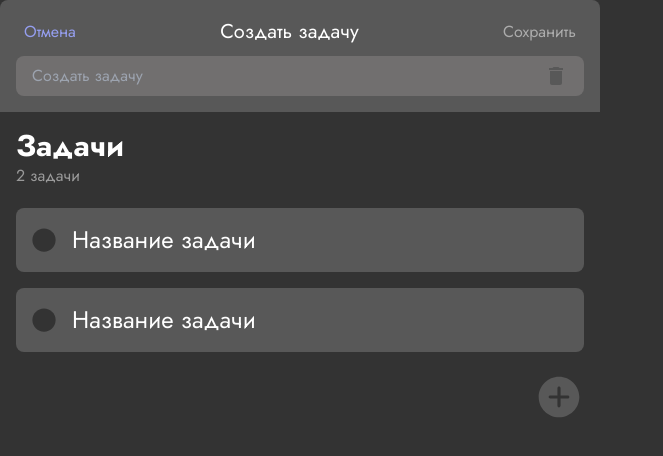
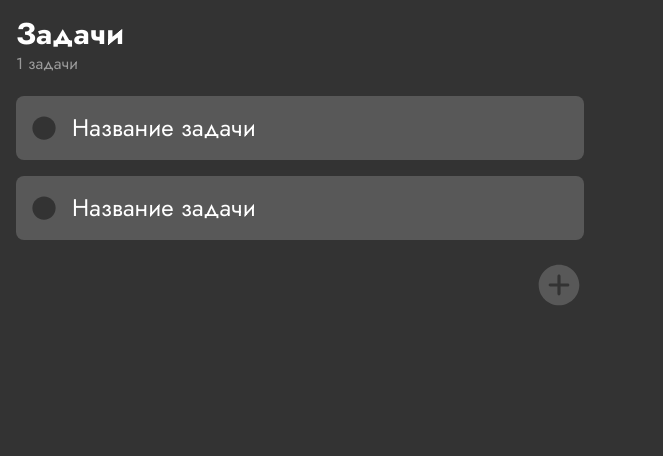
Before and after one commit to AndBelkin/todo-app, a React (Vite) app: page / in a window 1280 px wide. Shown: the top 456 px of the page, without its empty margins (0-663 px from the left). Built offline with nearby package versions, Linux system fonts and the light colour scheme.

Commit message:
Add click AddNewTask & cancel

```diff
--- a/src/TodoApp.tsx
+++ b/src/TodoApp.tsx
@@ -2,12 +2,14 @@ import { FC } from "react";
 import { Helmet } from "react-helmet";
 import ItemsContainer from "./components/todoApp/ItemsContainer";
 import CreateItemsForm from "./components/todoApp/CreateItemsForm";
+import { useAppSelector } from "./app/hooks";
 
 const TodoApp: FC = () => {
+  const isOpen: boolean = useAppSelector((state) => state.todoApp.isAdd);
   return (
     <div className="todo-app">
       <Helmet title="Todo Application by AndBelkin" />
-      <CreateItemsForm />
+      {isOpen ? <CreateItemsForm /> : false}
       <ItemsContainer />
     </div>
   );
--- a/src/app/feature/todoApp/todoAppSlice.ts
+++ b/src/app/feature/todoApp/todoAppSlice.ts
@@ -19,9 +19,13 @@ const initialState: TodoAppSlice = {
 export const todoAppSlice = createSlice({
   name: "todoApp",
   initialState,
-  reducers: {},
+  reducers: {
+    changeOpen: (state) => {
+      state.isAdd = !state.isAdd;
+    },
+  },
 });
 
-export const {} = todoAppSlice.actions;
+export const { changeOpen } = todoAppSlice.actions;
 
 export default todoAppSlice.reducer;
--- a/src/components/todoApp/CreateItemsForm.tsx
+++ b/src/components/todoApp/CreateItemsForm.tsx
@@ -1,12 +1,20 @@
 import { FC } from "react";
 import "../../styles/CreateItemsForm.css";
 import { MdDelete } from "react-icons/md";
+import { useAppDispatch } from "../../app/hooks";
+import { changeOpen } from "../../app/feature/todoApp/todoAppSlice";
 
 const CreateItemsForm: FC = () => {
+  const dispatch = useAppDispatch();
   return (
     <div className="create-items-form">
       <div className="wrapper">
-        <button className="cancel-button">Отмена</button>
+        <button
+          className="cancel-button"
+          onClick={() => dispatch(changeOpen())}
+        >
+          Отмена
+        </button>
         <p className="title">Создать задачу</p>
         <button className="save-button">Сохранить</button>
       </div>
--- a/src/components/todoApp/ItemsContainer.tsx
+++ b/src/components/todoApp/ItemsContainer.tsx
@@ -2,20 +2,37 @@ import { FC } from "react";
 import { IoIosAddCircle } from "react-icons/io";
 import "../../styles/ItemsContainer.css";
 import TodoItems from "./TodoItems";
+import { useAppDispatch, useAppSelector } from "../../app/hooks";
+import { changeOpen, Todos } from "../../app/feature/todoApp/todoAppSlice";
 
 const ItemsContainer: FC = () => {
+  const isOpen: boolean = useAppSelector((state) => state.todoApp.isAdd);
+  const todos: Todos[] = useAppSelector((state) => state.todoApp.todos);
+  const dispatch = useAppDispatch();
+  const renderCountItems = () => {
+    if (todos.length > 0) {
+      return <p className="header-subtitle">{todos.length} задачи</p>;
+    }
+  };
   return (
     <div className="items-container">
       <header className="header">
         <h1 className="header-title">Задачи</h1>
-        <p className="header-subtitle">2 задачи</p>
+        {renderCountItems()}
       </header>
       <main className="main">
         <TodoItems />
         <TodoItems />
       </main>
       <footer className="footer">
-        <IoIosAddCircle className="footer-add-button" />
+        {!isOpen ? (
+          <IoIosAddCircle
+            className="footer-add-button"
+            onClick={() => dispatch(changeOpen())}
+          />
+        ) : (
+          false
+        )}
       </footer>
     </div>
   );
```
